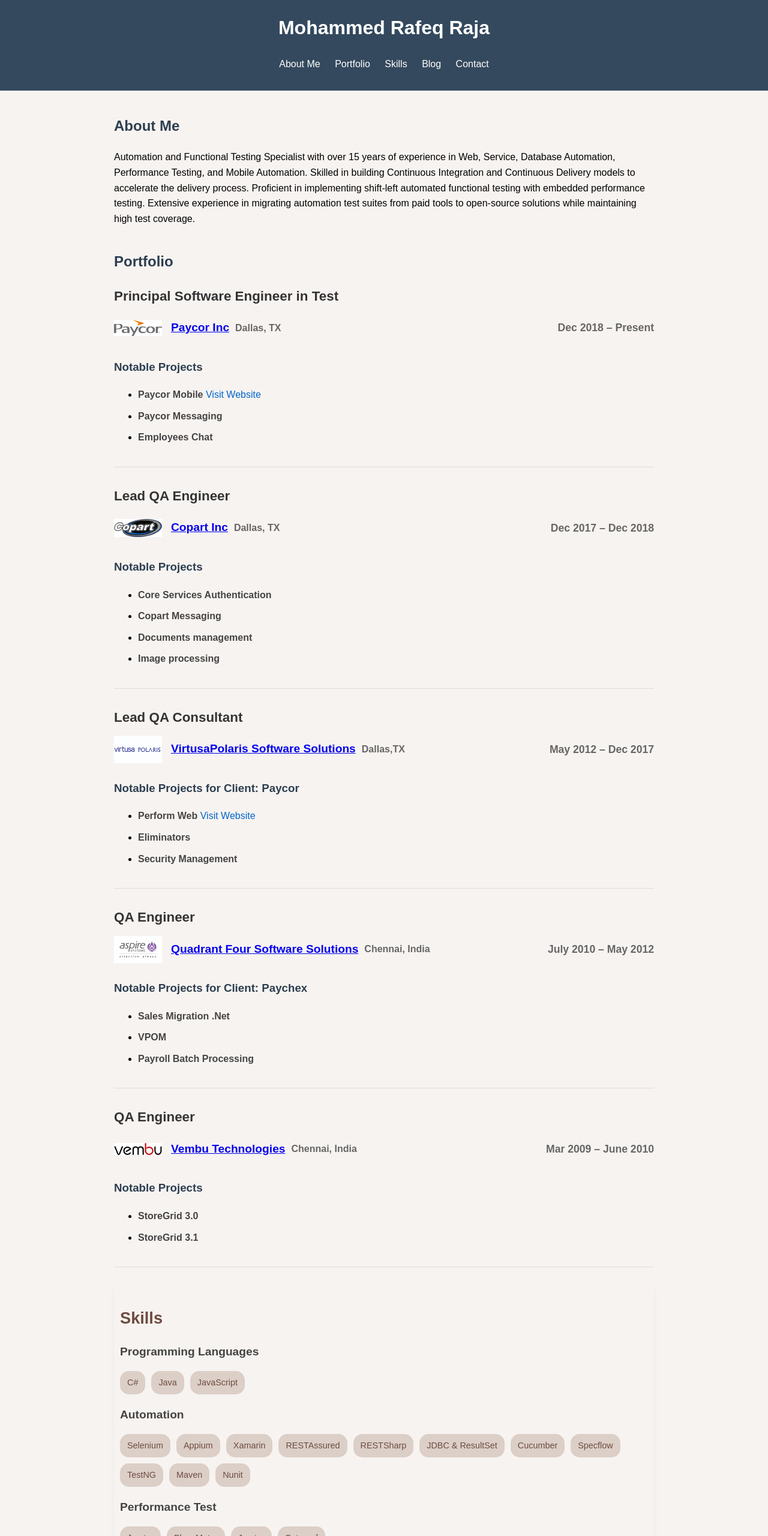
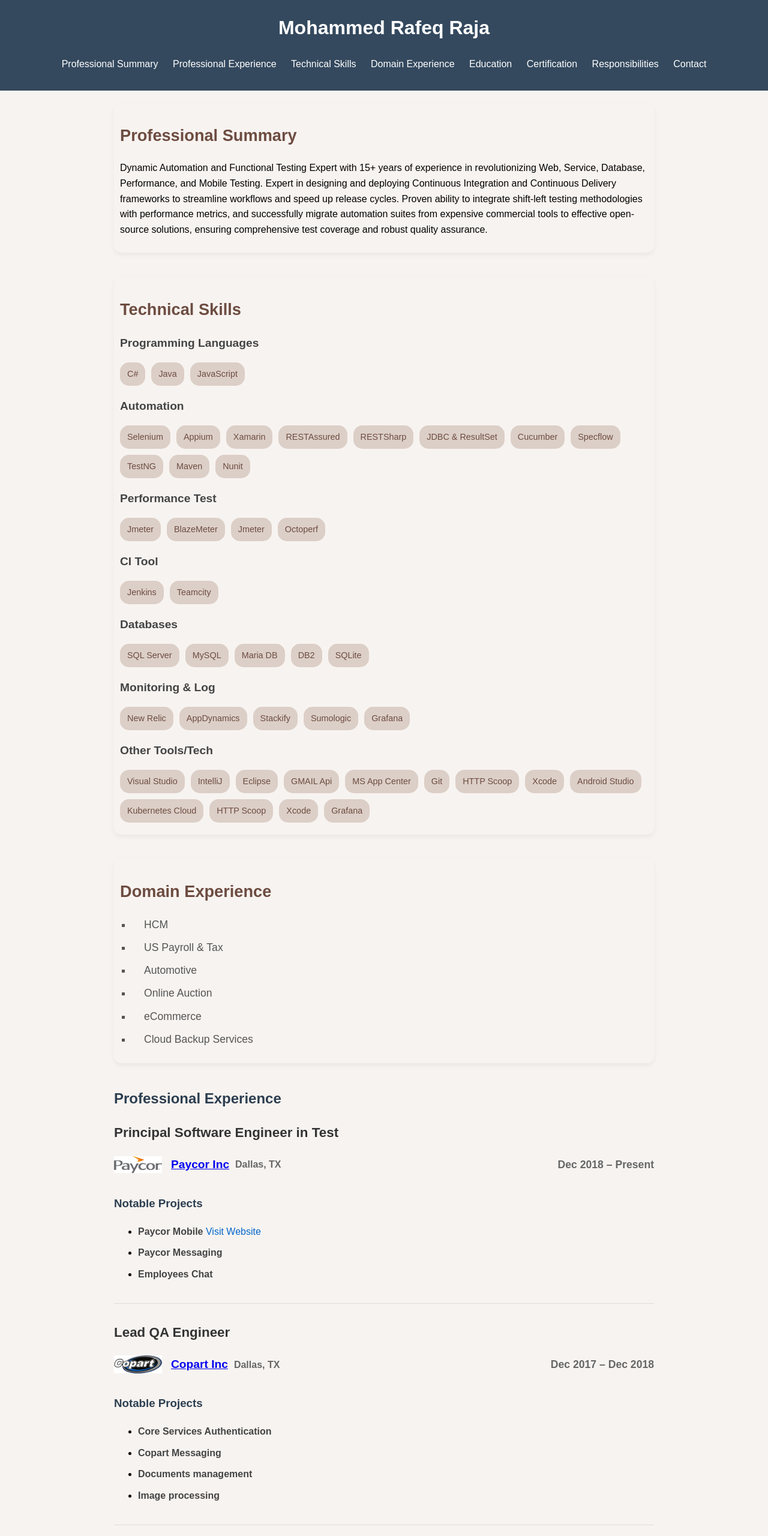
Before and after one commit to rafeqhub/my-profile, a plain HTML site: page index.html in a window 1280 px wide. Shown: the part 240-2800 px from the top of the page at 60% size. Drawn offline with Linux system fonts and the light colour scheme.

Commit message:
Updated index.html with more sections

```diff
--- a/index.html
+++ b/index.html
@@ -13,11 +13,14 @@
             <h1>Mohammed Rafeq Raja</h1>
             <nav>
                 <ul>
-                    <li><a href="#about">About Me</a></li>
-                    <li><a href="#portfolio">Portfolio</a></li>
-                    <li><a href="#skills">Skills</a></li>
-                    <li><a href="#blog">Blog</a></li>
-                    <li><a href="#contact">Contact</a></li>
+                    <li><a href="#about">Professional Summary</a></li>
+                    <li><a href="#portfolio">Professional Experience</a></li>
+                    <li><a href="#skills">Technical Skills</a></li>
+					<li><a href="#domain">Domain Experience</a></li>
+					<li><a href="#education">Education</a></li>
+					<li><a href="#certification">Certification</a></li>
+                    <li><a href="#responsibilities">Responsibilities</a></li>
+                    <li><a href="#contactModal" id="contactLink">Contact</a></li>
                 </ul>
             </nav>
         </div>
@@ -26,12 +29,121 @@
     <main>
 		<link rel="stylesheet" href="style.css">
         <section id="about">
-            <h2>About Me</h2>
-            <p>Automation and Functional Testing Specialist with over 15 years of experience in Web, Service, Database Automation, Performance Testing, and Mobile Automation. Skilled in building Continuous Integration and Continuous Delivery models to accelerate the delivery process. Proficient in implementing shift-left automated functional testing with embedded performance testing. Extensive experience in migrating automation test suites from paid tools to open-source solutions while maintaining high test coverage.</p>
+		<div class="section">
+		<h2 class="section-title">Professional Summary</h2>
+            <p>Dynamic Automation and Functional Testing Expert with 15+ years of experience in revolutionizing Web, Service, Database, Performance, and Mobile Testing. Expert in designing and deploying Continuous Integration and Continuous Delivery frameworks to streamline workflows and speed up release cycles. Proven ability to integrate shift-left testing methodologies with performance metrics, and successfully migrate automation suites from expensive commercial tools to effective open-source solutions, ensuring comprehensive test coverage and robust quality assurance.</p>
+        </div>
+		</section>
+
+			<section id="skills">
+     <div class="section">
+            <h2 class="section-title">Technical Skills</h2>
+
+            <div class="skills-category">
+                <h3 class="skills-category-title">Programming Languages</h3>
+                <ul class="skills-list">
+                    <li>C#</li>
+                    <li>Java</li>
+                    <li>JavaScript</li>
+                </ul>
+            </div>
+
+            <div class="skills-category">
+                <h3 class="skills-category-title">Automation</h3>
+                <ul class="skills-list">
+                    <li>Selenium</li>
+                    <li>Appium</li>
+                    <li>Xamarin</li>
+                    <li>RESTAssured</li>
+					<li>RESTSharp</li>
+					<li>JDBC & ResultSet</li>
+					<li>Cucumber</li>
+					<li>Specflow</li>
+					<li>TestNG</li>
+					<li>Maven</li>
+					<li>Nunit</li>
+                </ul>
+            </div>
+
+			<div class="skills-category">
+                <h3 class="skills-category-title">Performance Test</h3>
+                <ul class="skills-list">
+                    <li>Jmeter</li>
+                    <li>BlazeMeter</li>
+					<li>Jmeter</li>
+                    <li>Octoperf</li>
+                </ul>
+            </div>
+
+            <div class="skills-category">
+                <h3 class="skills-category-title">CI Tool</h3>
+                <ul class="skills-list">
+                    <li>Jenkins</li>
+                    <li>Teamcity</li>
+                </ul>
+            </div>
+
+            <div class="skills-category">
+                <h3 class="skills-category-title">Databases</h3>
+                <ul class="skills-list">
+					<li>SQL Server</li>
+                    <li>MySQL</li>
+                    <li>Maria DB</li>
+                    <li>DB2</li>
+                    <li>SQLite</li>
+                </ul>
+            </div>
+
+			<div class="skills-category">
+                <h3 class="skills-category-title">Monitoring & Log</h3>
+                <ul class="skills-list">
+                    <li>New Relic</li>
+                    <li>AppDynamics</li>
+					<li>Stackify</li>
+                    <li>Sumologic</li>
+					<li>Grafana</li>
+                </ul>
+            </div>
+
+			<div class="skills-category">
+                <h3 class="skills-category-title">Other Tools/Tech </h3>
+                <ul class="skills-list">
+                    <li>Visual Studio</li>
+                    <li>IntelliJ</li>
+					<li>Eclipse</li>
+                    <li>GMAIL Api</li>
+					<li>MS App Center</li>
+					<li>Git</li>
+					<li>HTTP Scoop</li>
+                    <li>Xcode</li>
+					<li>Android Studio</li>
+					<li>Kubernetes Cloud</li>
+					<li>HTTP Scoop</li>
+                    <li>Xcode</li>
+					<li>Grafana</li>
+                </ul>
+            </div>
+        </div>
+		</section>
+
+		<section id="domain">
+		<div class="section">
+            <h2 class="section-title">Domain Experience</h2>
+			<ul class="domain-list">
+            <li>HCM</li>
+            <li>US Payroll & Tax</li>
+            <li>Automotive</li>
+            <li>Online Auction</li>
+			<li>eCommerce</li>
+			<li>Cloud Backup Services</li>
+            <!-- Add more domains as needed -->
+        </ul>
+		</div>
+    </div>
         </section>
 
         <section id="portfolio">
-            <h2>Portfolio</h2>
+            <h2>Professional Experience</h2>
             <div class="portfolio-items">
 
 
@@ -118,7 +230,7 @@
             <h2 class="job-title">QA Engineer</h2>
             <div class="company-info">
                 <img src="images/Aspiresys-logo.jpg" alt="Aspire Systems Logo">
-				<a href="https://www.aspiresys.com/" class="company-name" target="_blank">Quadrant Four Software Solutions</a>
+				<a href="https://www.aspiresys.com/" class="company-name" target="_blank">Aspire Systems</a>
 				<span class="company-location">Chennai, India</span>
                 <span class="dates">July 2010 – May 2012</span>
             </div>
@@ -161,104 +273,81 @@
         </div>
 
 
-     <div class="skills section">
-            <h2 class="section-title">Skills</h2>
+	<section id="education">
+		<div class="section">
+    <h2 class="section-title">Educational Qualification</h2>
+    <div class="education-highlight">
+        <h3>Bachelor of Engineering in Computer Science</h3>
+        <p>Anna University</p>
+        <p>2004 - 2008</p>
+    </div>
+</div>
+ </section>
 
-            <div class="skills-category">
-                <h3 class="skills-category-title">Programming Languages</h3>
-                <ul class="skills-list">
-                    <li>C#</li>
-                    <li>Java</li>
-                    <li>JavaScript</li>
-                </ul>
-            </div>
+    <section id="certification">
+		<div class="section">
+		<h2 class="section-title">Certification</h2>
+            <!-- Add links to your blog posts here -->
+		 <div class="certifications-cards">
+        <div class="certification-card">
+            <h3>Certified ScrumMaster (CSM)</h3>
+            <p>Scrum Alliance</p>
+            <span class="certification-date">(2023)</span>
+        </div>
+        <div class="certification-card">
+            <h3>ISTQB Certified Tester - Advanced Level</h3>
+            <p>International Software Testing Qualifications Board</p>
+            <span class="certification-date">(2022)</span>
+        </div>
+        <!-- Add more cards as needed -->
+    </div>
+			</div>
+        </section>
 
-            <div class="skills-category">
-                <h3 class="skills-category-title">Automation</h3>
-                <ul class="skills-list">
-                    <li>Selenium</li>
-                    <li>Appium</li>
-                    <li>Xamarin</li>
-                    <li>RESTAssured</li>
-					<li>RESTSharp</li>
-					<li>JDBC & ResultSet</li>
-					<li>Cucumber</li>
-					<li>Specflow</li>
-					<li>TestNG</li>
-					<li>Maven</li>
-					<li>Nunit</li>
-                </ul>
-            </div>
+ <section id="responsibilities">
+ <div class="section">
+    <h2 class="section-title">Responsibilities</h2>
+    <ul class="responsibilities-list">
+       <li>Creating and maintaining/upgrading automation framework for mobile app</li>
+<li>Design, Develop and maintain UI and API automation framework with standard design patterns and latest plugins.</li>
+<li>Creating Xamarin automate regression test suites for iPhone and Android devices.</li>
+<li>Training team on Xamarin Test Cloud platform.</li>
+<li>Selenium framework building and deploying into various Web applications across organization.</li>
+<li>Backend Automation testing by automating Web Service and adding test to Continuous Integration with code builds</li>
+<li>REST Web Service testing for core backend services Performance testing for applications with Jmeter</li>
+<li>Managed a team of 10 resources.</li>
+<li>Requirements understanding and estimations</li>
+<li>Support, co-ordination and responsibility of the testing activities which includes review of test cases and test conditions.</li>
+<li>Task allocation.</li>
+<li>Co-ordination with Development team for resolution of any outstanding issues.</li>
+<li>Status Reporting (Daily/Weekly status report, Test Summary Report and Productivity sheet).</li>
+<li>Preparing metrics for velocity, DRR, defect trend.</li>
 
-			<div class="skills-category">
-                <h3 class="skills-category-title">Performance Test</h3>
-                <ul class="skills-list">
-                    <li>Jmeter</li>
-                    <li>BlazeMeter</li>
-					<li>Jmeter</li>
-                    <li>Octoperf</li>
-                </ul>
-            </div>
+    </ul>
+</div>
+ </section>
 
-            <div class="skills-category">
-                <h3 class="skills-category-title">CI Tool</h3>
-                <ul class="skills-list">
-                    <li>Jenkins</li>
-                    <li>Teamcity</li>
-                </ul>
-            </div>
 
-            <div class="skills-category">
-                <h3 class="skills-category-title">Databases</h3>
-                <ul class="skills-list">
-					<li>SQL Server</li>
-                    <li>MySQL</li>
-                    <li>Maria DB</li>
-                    <li>DB2</li>
-                    <li>SQLite</li>
-                </ul>
-            </div>
 
-			<div class="skills-category">
-                <h3 class="skills-category-title">Monitoring & Log</h3>
-                <ul class="skills-list">
-                    <li>New Relic</li>
-                    <li>AppDynamics</li>
-					<li>Stackify</li>
-                    <li>Sumologic</li>
-					<li>Grafana</li>
-                </ul>
-            </div>
 
-			<div class="skills-category">
-                <h3 class="skills-category-title">Other Tools/Tech </h3>
-                <ul class="skills-list">
-                    <li>Visual Studio</li>
-                    <li>IntelliJ</li>
-					<li>Eclipse</li>
-                    <li>GMAIL Api</li>
-					<li>MS App Center</li>
-					<li>Git</li>
-					<li>HTTP Scoop</li>
-                    <li>Xcode</li>
-					<li>Android Studio</li>
-					<li>Kubernetes Cloud</li>
-					<li>HTTP Scoop</li>
-                    <li>Xcode</li>
-					<li>Grafana</li>
-                </ul>
-            </div>
-        </div>
-
-        <section id="blog">
-            <h2>Blog/Articles</h2>
-            <!-- Add links to your blog posts here -->
-        </section>
     </main>
 
     <footer>
         <p>Contact me at: <a href="mailto:rafeeq216@gmail.com">rafeeq216@gmail.com</a></p>
-        <p>Follow me on: <a href="https://www.linkedin.com/in/mohammed-rafeq-raja-syed-mohamed-77a08144/" target="_blank">LinkedIn</a> | <a href="https://github.com/rafeqhub" target="_blank">GitHub</a></p>
+        <p>Follow me on: <a href="https://www.linkedin.com/in/mohammed-rafeq-raja-syed-mohamed-77a08144/" target="_blank">LinkedIn</a> | <a href="https://rafeqhub.github.io/my-profile/" target="_blank">GitHub</a></p>
     </footer>
+
+	<div id="contactModal" class="modal">
+        <div class="modal-content">
+            <span class="close-button">&times;</span>
+            <h2>Contact Details</h2>
+            <p><strong>Email: </strong><a href="mailto:rafeeq216@gmail.com">rafeeq216@gmail.com</a></p>
+            <p><strong>US Phone:</strong> (859) 412-5195</p>
+            <p><strong>LinkedIn:</strong> <a href="https://www.linkedin.com/in/mohammed-rafeq-raja-syed-mohamed-77a08144/" target="_blank">My LinkedIn Profile</a></p>
+            <!-- Add any other contact details here -->
+        </div>
+    </div>
+
+	<script src="scripts.js"></script>
 </body>
 </html>
```
